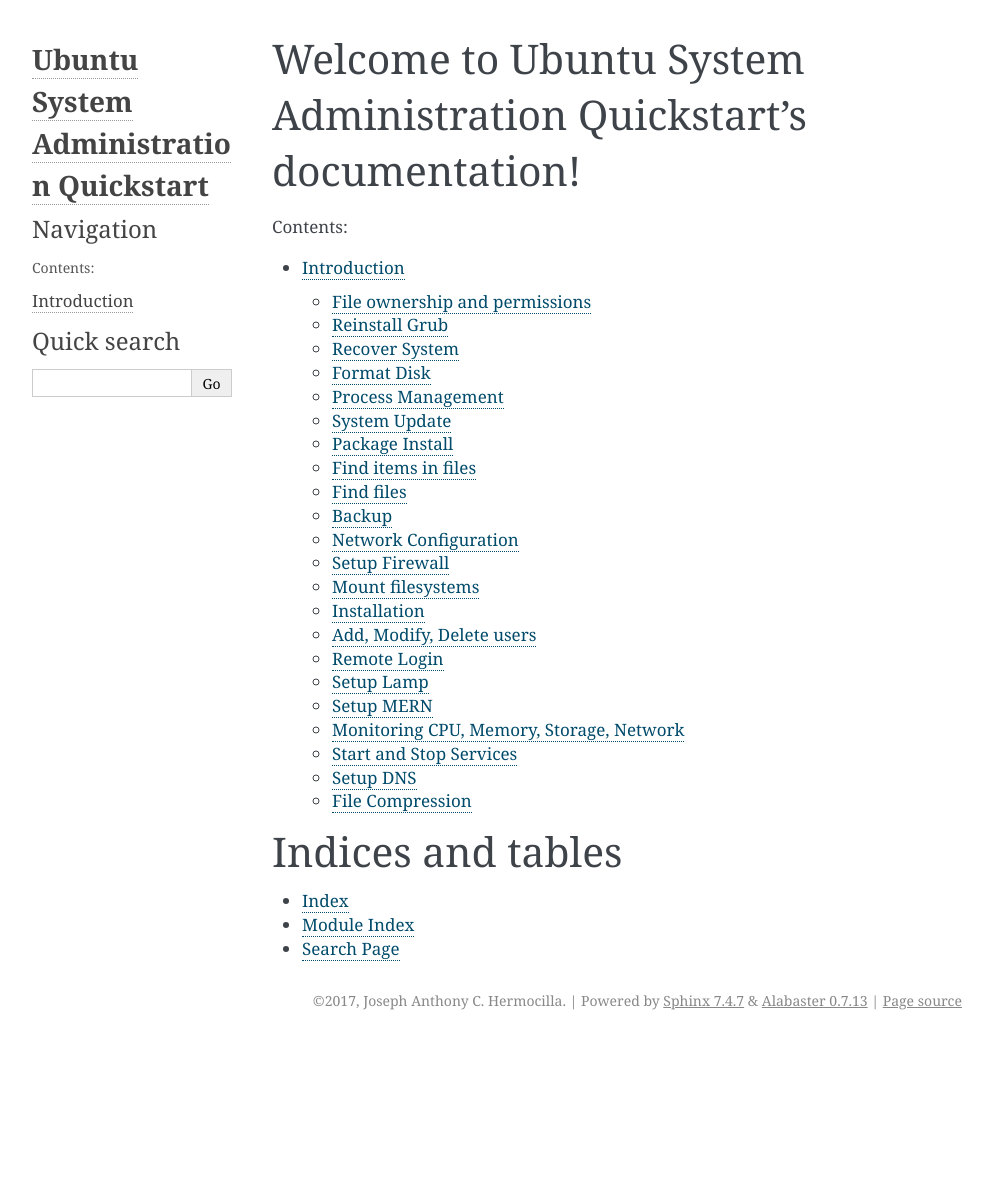
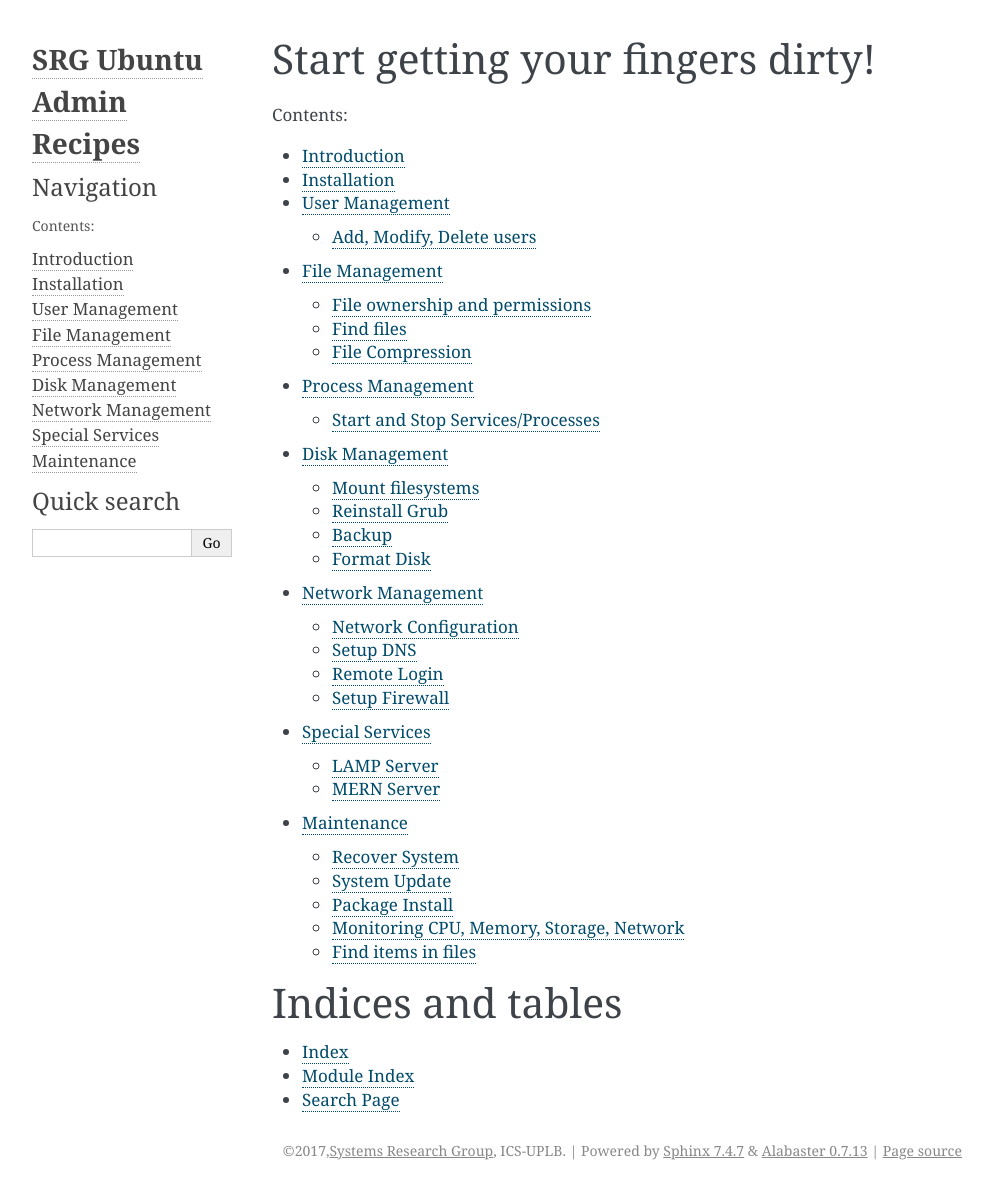
Before and after one commit to srg-ics-uplb/ubuntu-admin-recipes, a Sphinx documentation site: the page built from source/index.rst, in a window 1280 px wide. Shown: the whole page, without its empty margins (148-1140 px from the left). Built offline with Sphinx 7.4.7, drawn with Linux system fonts in a browser that asks for light colours; before the commit the page ends 1040 px from its top, so only the background shows below that.

Commit message:
added new sections

```diff
--- a/source/conf.py
+++ b/source/conf.py
@@ -47,8 +47,8 @@
 master_doc = 'index'
 
 # General information about the project.
-project = u'Ubuntu System Administration Quickstart'
-copyright = u'2017, Joseph Anthony C. Hermocilla'
+project = u'SRG Ubuntu Admin Recipes'
+copyright = u'2017,<a href="http://srg.ics.uplb.edu.ph">Systems Research Group</a>, ICS-UPLB'
 author = u'Joseph Anthony C. Hermocilla'
 
 # The version info for the project you're documenting, acts as replacement for
--- a/source/index.rst
+++ b/source/index.rst
@@ -1,16 +1,19 @@
-.. Ubuntu System Administration Quickstart documentation master file, created by
-   sphinx-quickstart on Sat Jul 29 15:26:59 2017.
-   You can adapt this file completely to your liking, but it should at least
-   contain the root `toctree` directive.
-
-Welcome to Ubuntu System Administration Quickstart's documentation!
-===================================================================
+Start getting your fingers dirty!
+====================================
 
 .. toctree::
    :maxdepth: 2
    :caption: Contents:
 
    intro
+   install
+   user_management
+   file_management
+   process_management
+   disk_management
+   network_management
+   special_services
+   maintenance
 
 Indices and tables
 ==================
--- /dev/null
+++ b/source/install.rst
@@ -0,0 +1,3 @@
+============
+Installation
+============
--- /dev/null
+++ b/source/network_management.rst
@@ -0,0 +1,18 @@
+==================
+Network Management
+==================
+
+
+Network Configuration
+======================
+
+Setup DNS
+=========
+
+
+Remote Login
+============
+
+
+Setup Firewall
+==============
--- /dev/null
+++ b/source/process_management.rst
@@ -0,0 +1,6 @@
+==================
+Process Management
+==================
+
+Start and Stop Services/Processes
+=================================
--- /dev/null
+++ b/source/special_services.rst
@@ -0,0 +1,9 @@
+================
+Special Services
+================
+
+LAMP Server
+===========
+
+MERN Server
+===========
--- /dev/null
+++ b/source/user_management.rst
@@ -0,0 +1,7 @@
+===============
+User Management
+===============
+
+
+Add, Modify, Delete users
+=========================
```
Also changed, not shown: source/disk_management.rst (added, +15 -0 lines), source/file_management.rst (added, +13 -0 lines), source/intro.rst (+0 -66 lines), source/maintenance.rst (added, +18 -0 lines).
